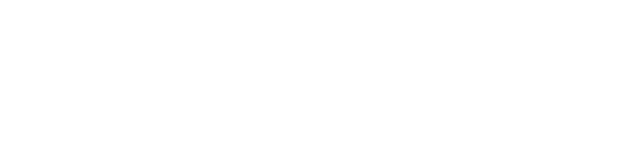
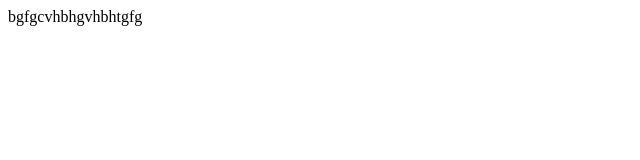
Before and after one commit to mlakshmanm/Just_For_testing, a plain HTML site: page index.html in a window 1280 px wide. Shown: the whole page, without its empty margins (0-640 px from the left). Drawn offline with Linux system fonts and the light colour scheme.

Commit message:
Update index.html

```diff
--- a/index.html
+++ b/index.html
@@ -6,6 +6,6 @@
     <title>Document</title>
 </head>
 <body>
-
+    <div>bgfgcvhbhgvhbhtgfg</div>
 </body>
 </html>
```
